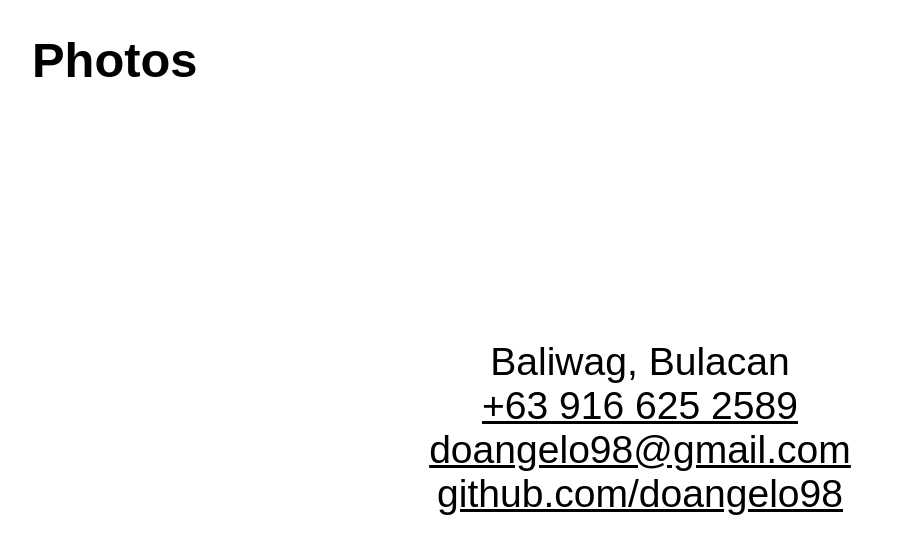
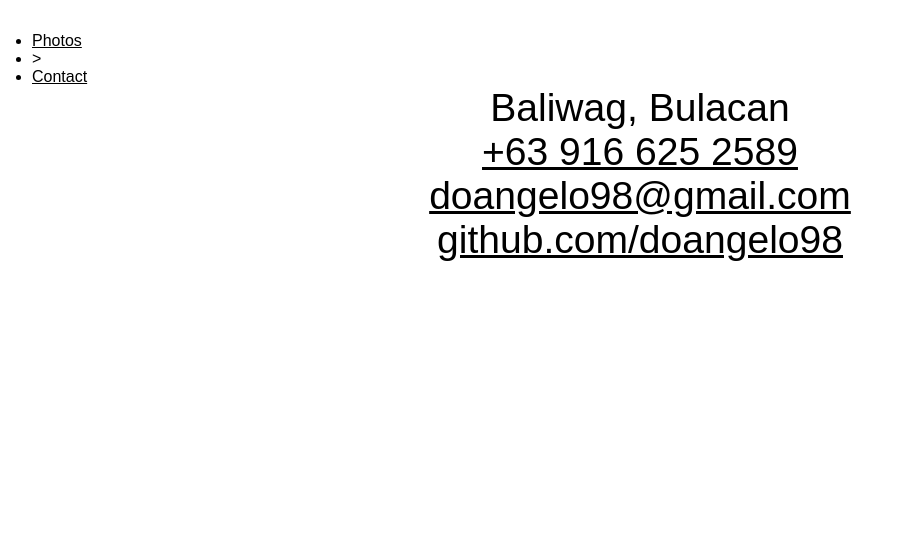
Before and after one commit to doangelo98/photos, a plain HTML site: page contact.html in a window 1280 px wide. Shown: the whole page, without its empty margins (0-898 px from the left). Drawn offline with Linux system fonts and the light colour scheme.

Commit message:
Update contact.html

```diff
--- a/contact.html
+++ b/contact.html
@@ -7,14 +7,20 @@
     <link rel="stylesheet" href="contact.css" />
   </head>
   <body>
-    <header>
-      <a href="index.html">Photos</a>
-    </header>
+    <nav>
+      <ul>
+        <li><a href="index.html">Photos</a></li>
+        <li>></li>
+        <li><a href="contact.html">Contact</a></li>
+      </ul>
+    </nav>
+    <main>
       <address>
         Baliwag, Bulacan <br />
         <a href="tel:+639166253589">+63 916 625 2589</a>
         <a href="mailto:doangelo98@gmail.com">doangelo98@gmail.com</a>
         <a href="https://github.com/doangelo98">github.com/doangelo98</a>
       </address>
+    </main>
   </body>
 </html>
```
Lines whose indentation alone changed are shown as unchanged.
